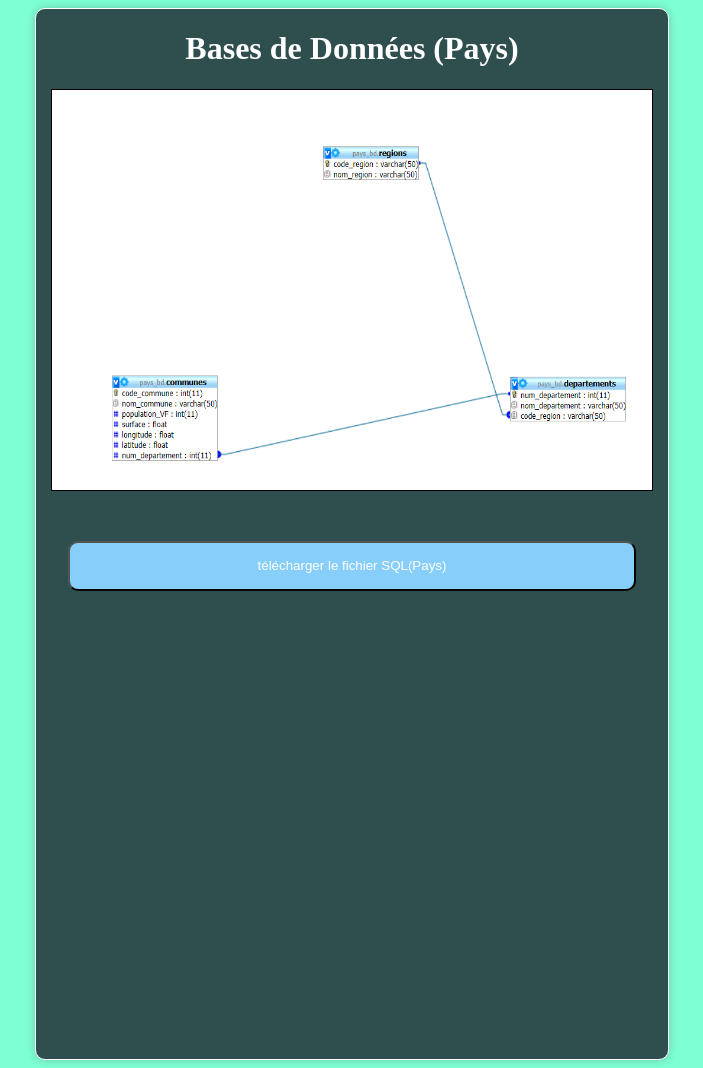
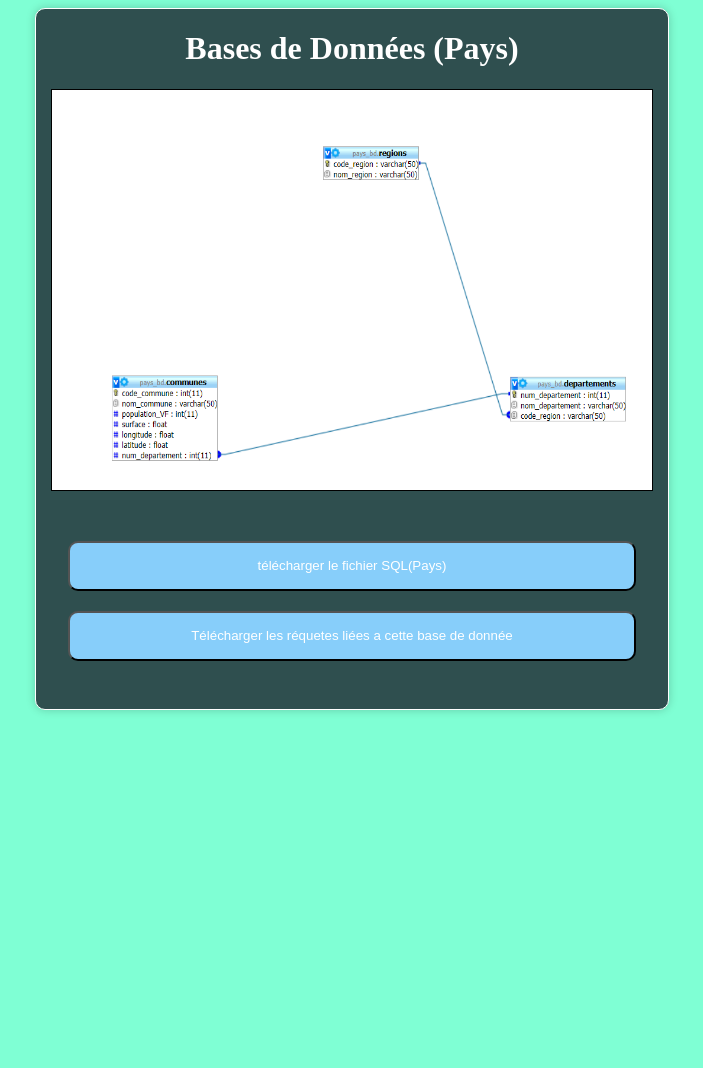
Before and after one commit to quichetueuse/site_entrainement_bts_sio, a PHP site: page /TP_SQL_BINOME/TP_SQL_BINOME.html in a window 1280 px wide. Shown: the whole page, without its empty margins (288-991 px from the left). After the commit the page ends 713 px from the top, so only its background shows below. Run offline with PHP 8.4, Linux system fonts and the light colour scheme.

Commit message:
Ajout du fichiers des requetes lié a la bd_pays

```diff
--- a/TP_SQL_BINOME/TP_SQL_BINOME.css
+++ b/TP_SQL_BINOME/TP_SQL_BINOME.css
@@ -2,7 +2,7 @@
 {
     box-shadow: 0 0 10px rgba(0, 0, 0, 0.2);
     width: 50%;
-    height: 1050px;
+    height: 700px;
     text-align: center;
     border-radius: 10px;
     margin-left: auto;
--- a/TP_SQL_BINOME/TP_SQL_BINOME.html
+++ b/TP_SQL_BINOME/TP_SQL_BINOME.html
@@ -15,6 +15,7 @@
     <br>
     <!--    <button onclick="show_img()">Voir l'image du concepteur de données</button>-->
     <button onclick="document.location.href ='pays_bd.sql'">télécharger le fichier SQL(Pays)</button>
+    <button onclick="document.location.href ='BD_PAYS .docx'">Télécharger les réquetes liées a cette base de donnée</button>
 </div>
 
 
```
Also changed, not shown: 1 other file.
